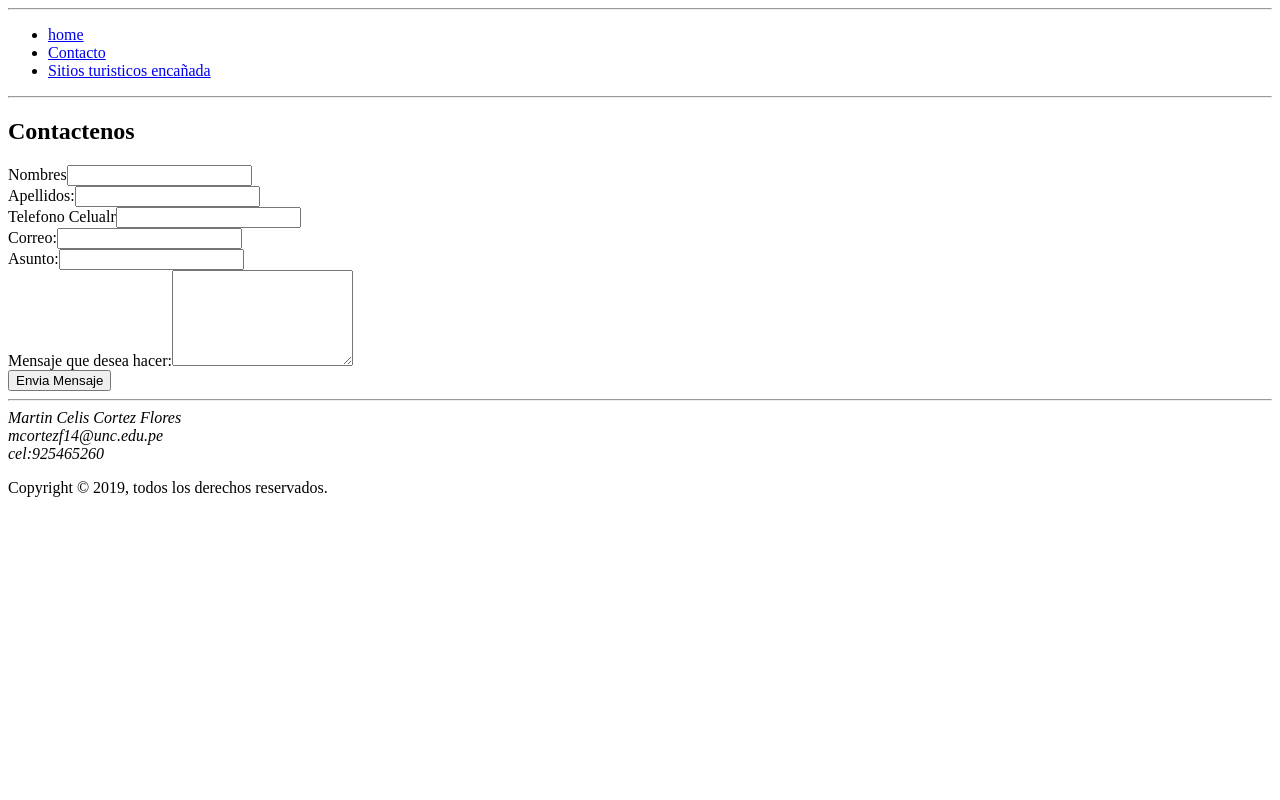
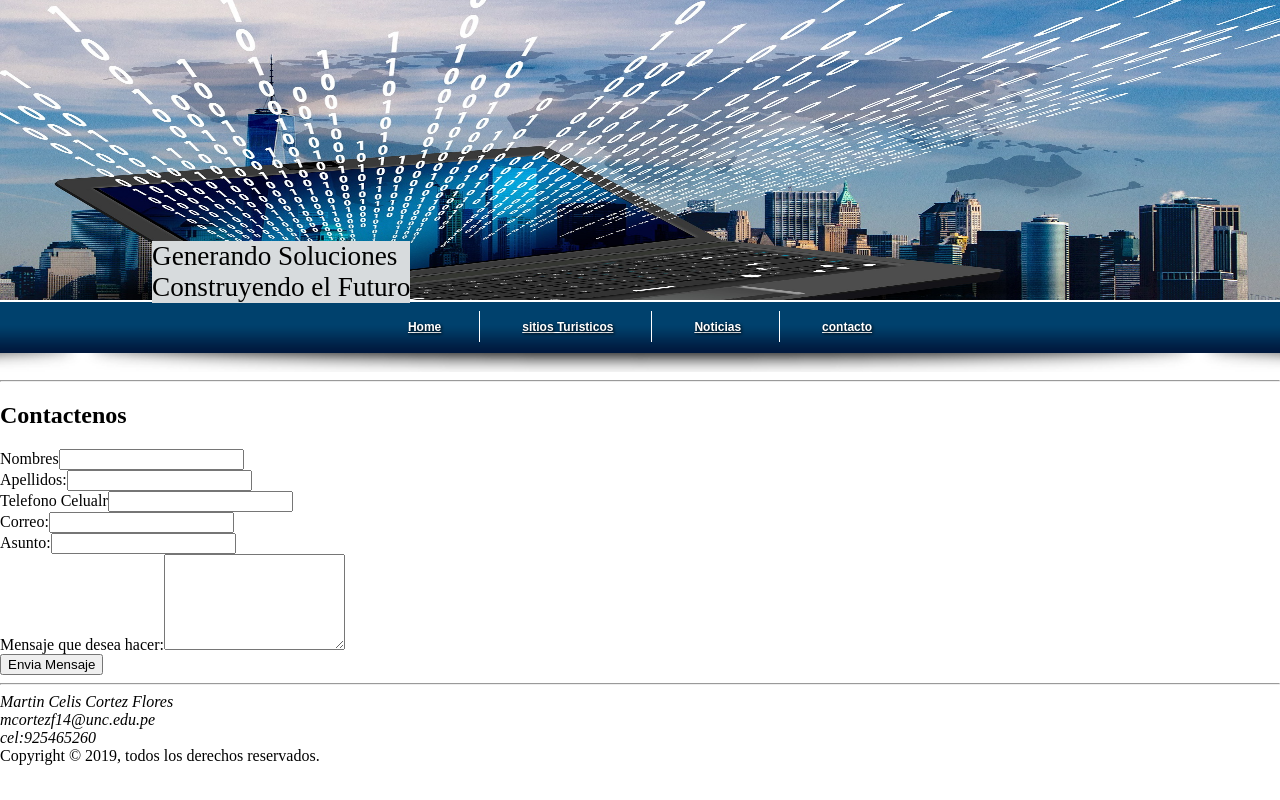
Before and after one commit to martincelis-2019/martincelis-2019.github.io, a plain HTML site: page WebPagCurso/contacto.html in a window 1280 px wide. Drawn offline with Linux system fonts and the light colour scheme.

Commit message:
actualizacion1

```diff
--- a/WebPagCurso/contacto.html
+++ b/WebPagCurso/contacto.html
@@ -8,29 +8,39 @@
 
 <head>
     <meta charset="utf-8">
+    <meta http-equiv="content-type" content="text/html;charset=UTF-8" />
     <meta http-equiv="X-UA-Compatible" content="IE=edge">
-    <title>Contacto</title>
+    <title>Martin Celis Cortez Flores</title>
     <meta name="description" content="">
     <meta name="viewport" content="width=device-width, initial-scale=1">
-    <link rel="stylesheet" href="./csss/estitlo.css">
+    <link href="./css/style.css" rel="stylesheet" type="text/css" />
+    <link rel="shortcut icon" href="./img/indexicono.png">
 </head>
 
-<body>
-    <hr>
+<body class="wrap_all">
+
     <header>
+        <a href="#"><img src="./img/index10.jpg" alt=""></a>
+        <div class="texto-encima">
+            <p>Generando Soluciones<br /> Construyendo el Futuro</p>
+        </div>
+    </header>
     <div class="menu_container">
         <div class="menu">
             <div class="nav">
                 <ul>
-                        <li><a href="index.html">home</a></li>
-                        <li><a href="contacto.html">Contacto</a></li>
-                        <li><a href="encañada.html">Sitios turisticos encañada</a></li>
-
+                    <li><a href="./index.html">Home</a></li>
+                    <li><a href="./encañada.html">sitios Turisticos</a></li>
+                    <li><a href="./noticias.html">Noticias</a></li>
+                    <li><a href="./contacto.html">contacto</a></li>
                 </ul>
             </div>
         </div>
     </div>
-    </header>
+
+
+    <div class="sombra">
+    </div>
     <hr>
     <section>
         <h1>Contactenos </h1>
```
Also changed, not shown: WebPagCurso/noticias.html (added). Lines whose indentation alone changed are shown as unchanged.
